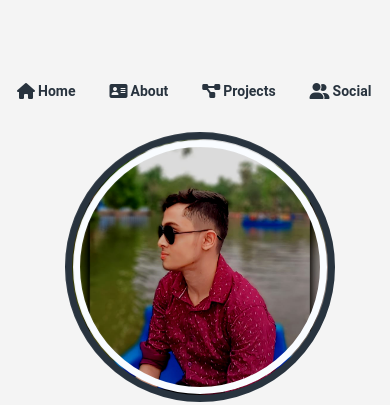
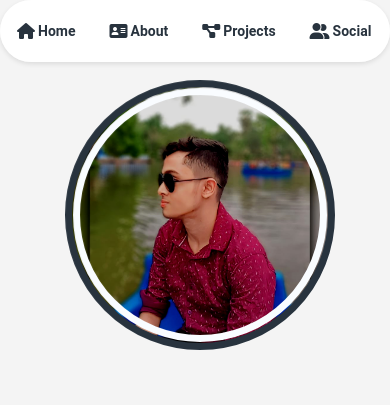
Before and after one commit to dir-hub/Portfolio-Website, a plain HTML site: page index.html in a window 390 px wide. Shown: the top 405 px of the page. Drawn offline with nearby package versions, Linux system fonts and the light colour scheme.

Commit message:
Update style.css

```diff
--- a/style.css
+++ b/style.css
@@ -765,37 +765,41 @@ header.is-visible {
   /* Adjust Navigation Bar */
   .navbar {
     width: 100%;
-    margin-left: 0;
-    justify-content: flex-start; /* Align items to the left */
+    margin: 0;
+    padding: 10px 0;
+    justify-content: flex-start;
     flex-wrap: nowrap;
     overflow-x: auto;
     white-space: nowrap;
-    position: static;
-    margin-top: 0;
-    padding: 10px 0;
-    border-radius: 0;
-    -ms-overflow-style: none; /* Hide scrollbar in IE and Edge */
-    scrollbar-width: none; /* Hide scrollbar in Firefox */
-}
+    position: fixed;
+    top: 0;
+    left: 0;
+    background: rgba(255, 255, 255, 0.95);
+    box-shadow: 0 2px 5px rgba(0, 0, 0, 0.1);
+    z-index: 1000;
+    -ms-overflow-style: none;
+    scrollbar-width: none;
+  }
 
   .navbar::-webkit-scrollbar {
-    display: none; /* Hide scrollbar in Chrome, Safari, and Opera */
-}
+    display: none;
+  }
 
   .navbar .nav-item {
     margin: 5px;
     padding: 8px 12px;
     display: inline-flex;
     font-size: 14px;
-}
+  }
+
   .nav-icon {
   font-size: 16px; /* Reduced icon size */
   margin-right: 3px; /* Reduced margin */
 }
-  /* Adjust Header Section */
+  /* Adjust header to account for fixed navbar */
   header {
       min-height: auto;
-      padding-top: 60px; /* add padding to prevent overlap with nav */
+      padding-top: 70px;
   }
 
   .main-photo {
```
